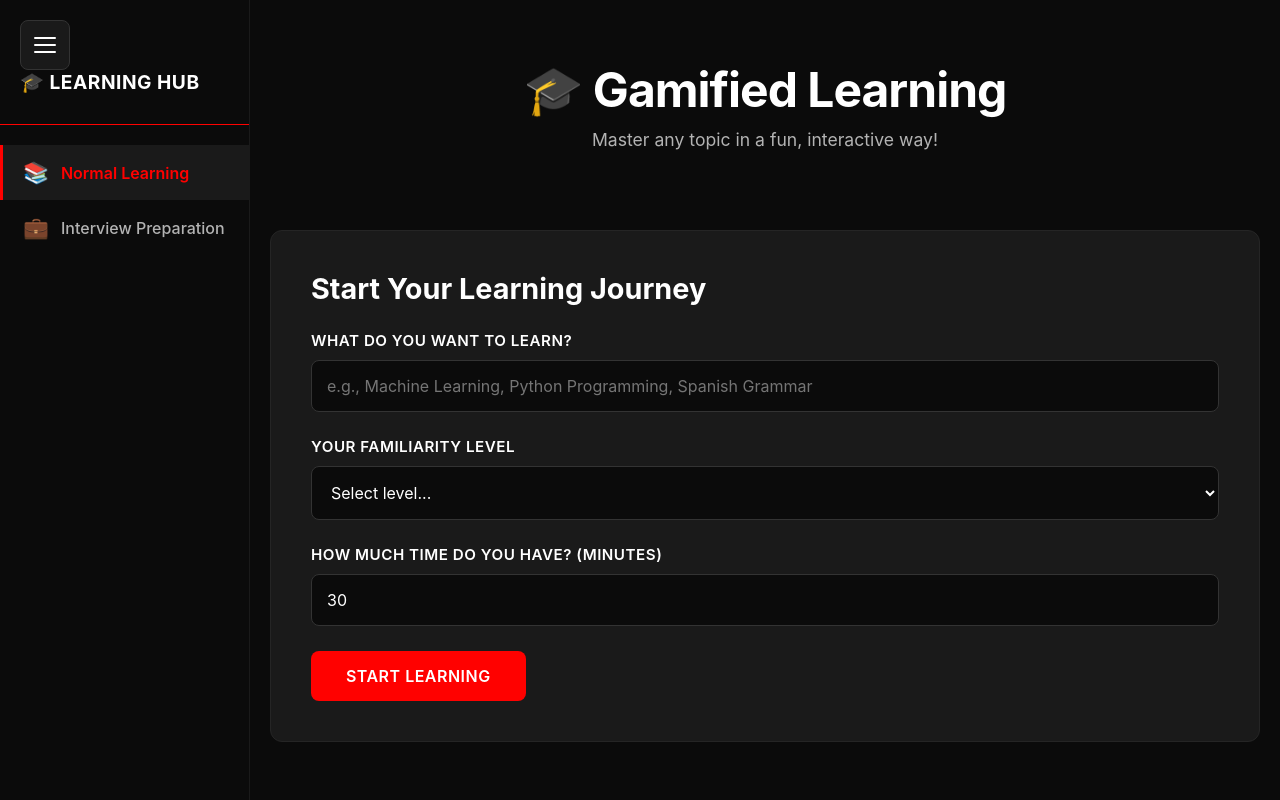
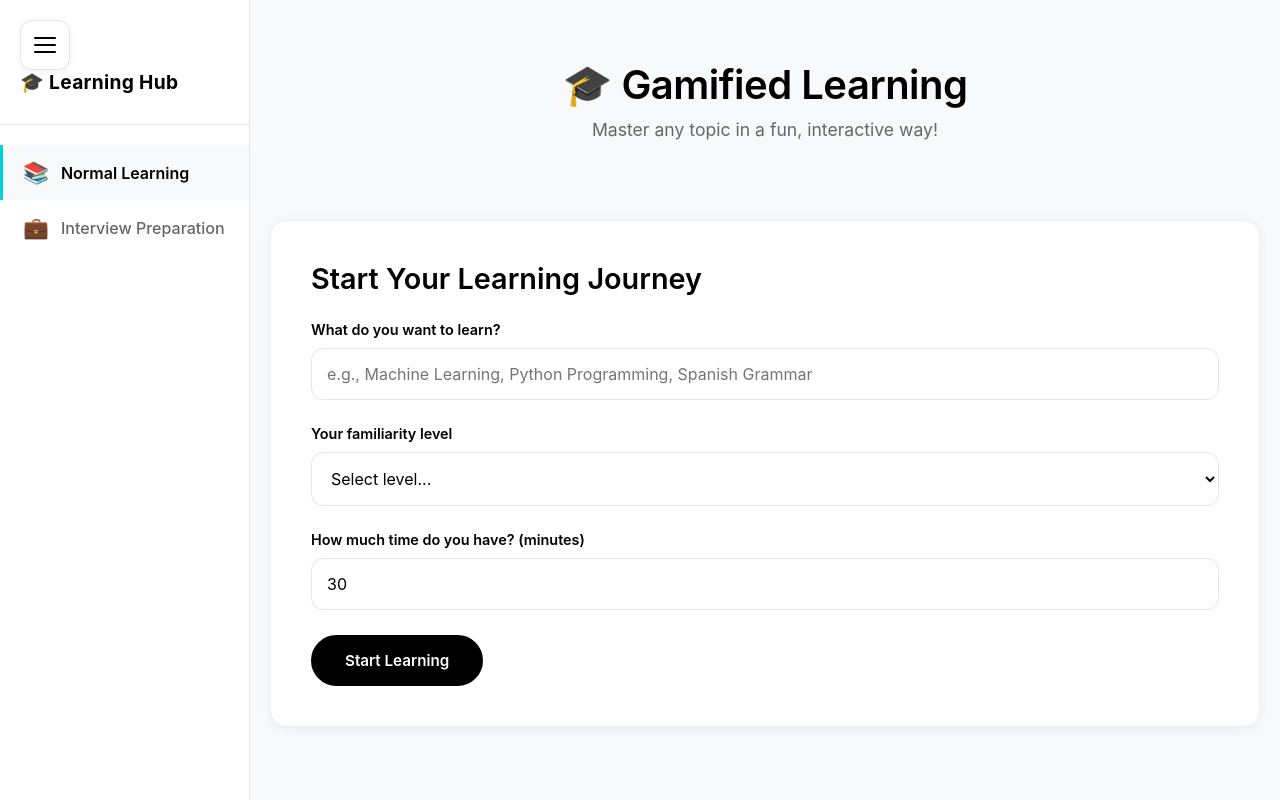
Before and after one commit to aaoswego/fluffy-octo-sniffle, a Flask app: page / in a window 1280 px wide. Run offline with Flask 3, Linux system fonts and the light colour scheme.

Commit message:
Update application design to match Whoop's website aesthetic
Switch from a dark theme with red accents to a light theme with cyan accents, updating color schemes, typography, and component styling to align with Whoop's professional website design.

Replit-Commit-Author: Agent
Replit-Commit-Session-Id: bd43de69-5f13-4379-b90f-2269b6665f7b
Replit-Commit-Checkpoint-Type: intermediate_checkpoint
Replit-Commit-Screenshot-Url: https://storage.googleapis.com/screenshot-production-us-central1/037712b9-69f5-4b07-af4c-2dd31b7e11b2/bd43de69-5f13-4379-b90f-2269b6665f7b/5VhbVsS

```diff
--- a/static/style.css
+++ b/static/style.css
@@ -6,11 +6,11 @@
 
 body {
     font-family: -apple-system, BlinkMacSystemFont, 'Segoe UI', 'Helvetica Neue', Arial, sans-serif;
-    background: #0B0B0B;
+    background: #FFFFFF;
     min-height: 100vh;
     padding: 0;
     margin: 0;
-    color: #FFFFFF;
+    color: #000000;
     display: flex;
 }
 
@@ -21,9 +21,9 @@ body {
     z-index: 1001;
     width: 50px;
     height: 50px;
-    background: #1a1a1a;
-    border: 1px solid #333;
-    border-radius: 8px;
+    background: #FFFFFF;
+    border: 1px solid #E5E5E5;
+    border-radius: 12px;
     cursor: pointer;
     display: flex;
     flex-direction: column;
@@ -31,29 +31,30 @@ body {
     justify-content: center;
     gap: 5px;
     transition: all 0.2s ease;
+    box-shadow: 0 2px 8px rgba(0, 0, 0, 0.06);
 }
 
 .hamburger-btn:hover {
-    background: #252525;
-    border-color: #FF0100;
+    border-color: #00D4D4;
+    box-shadow: 0 4px 12px rgba(0, 212, 212, 0.15);
 }
 
 .hamburger-btn span {
     width: 22px;
     height: 2px;
-    background: #FFFFFF;
+    background: #000000;
     border-radius: 2px;
     transition: all 0.2s ease;
 }
 
 .side-menu {
     width: 250px;
-    background: #0B0B0B;
+    background: #FFFFFF;
     height: 100vh;
     position: fixed;
     left: 0;
     top: 0;
-    border-right: 1px solid #1a1a1a;
+    border-right: 1px solid #E5E5E5;
     display: flex;
     flex-direction: column;
     transition: transform 0.3s ease;
@@ -66,17 +67,16 @@ body {
 
 .menu-header {
     padding: 70px 20px 30px 20px;
-    background: #0B0B0B;
-    color: white;
-    border-bottom: 1px solid #FF0100;
+    background: #FFFFFF;
+    color: #000000;
+    border-bottom: 1px solid #E5E5E5;
 }
 
 .menu-header h3 {
     font-size: 1.2em;
     margin: 0;
     font-weight: 700;
-    letter-spacing: 0.5px;
-    text-transform: uppercase;
+    letter-spacing: 0.3px;
 }
 
 .menu-nav {
@@ -87,7 +87,7 @@ body {
     display: flex;
     align-items: center;
     padding: 15px 20px;
-    color: #B3B3B3;
+    color: #666666;
     text-decoration: none;
     transition: all 0.2s;
     border-left: 3px solid transparent;
@@ -95,14 +95,14 @@ body {
 }
 
 .menu-item:hover {
-    background: #1a1a1a;
-    color: #FFFFFF;
+    background: #F8F9FA;
+    color: #000000;
 }
 
 .menu-item.active {
-    background: #1a1a1a;
-    color: #FF0100;
-    border-left-color: #FF0100;
+    background: #F8F9FA;
+    color: #000000;
+    border-left-color: #00D4D4;
     font-weight: 600;
 }
 
@@ -117,6 +117,7 @@ body {
     padding: 20px;
     min-height: 100vh;
     transition: margin-left 0.3s ease, width 0.3s ease;
+    background: #F8F9FA;
 }
 
 .main-content.expanded {
@@ -144,32 +145,33 @@ header {
 }
 
 header h1 {
-    font-size: 3em;
-    font-weight: 700;
-    letter-spacing: -1px;
+    font-size: 2.5em;
+    font-weight: 600;
+    letter-spacing: -0.5px;
     margin-bottom: 10px;
-    color: #FFFFFF;
+    color: #000000;
 }
 
 .tagline {
-    color: #B3B3B3;
+    color: #666666;
     font-size: 1.1em;
     font-weight: 400;
 }
 
 .card {
-    background: #1a1a1a;
-    border-radius: 12px;
+    background: #FFFFFF;
+    border-radius: 16px;
     padding: 40px;
     margin-bottom: 30px;
-    border: 1px solid #252525;
+    box-shadow: 0 2px 12px rgba(0, 0, 0, 0.06);
+    border: 1px solid #F0F0F0;
 }
 
 .card h2 {
-    color: #FFFFFF;
+    color: #000000;
     margin-bottom: 25px;
     font-size: 1.8em;
-    font-weight: 700;
+    font-weight: 600;
 }
 
 .form-group {
@@ -179,11 +181,9 @@ header h1 {
 .form-group label {
     display: block;
     margin-bottom: 10px;
-    color: #FFFFFF;
+    color: #000000;
     font-weight: 600;
-    font-size: 0.95em;
-    text-transform: uppercase;
-    letter-spacing: 0.5px;
+    font-size: 0.9em;
 }
 
 .form-group input,
@@ -191,12 +191,12 @@ header h1 {
 .form-group textarea {
     width: 100%;
     padding: 15px;
-    border: 1px solid #333;
-    border-radius: 8px;
+    border: 1px solid #E5E5E5;
+    border-radius: 12px;
     font-size: 1em;
     transition: all 0.2s;
-    background: #0B0B0B;
-    color: #FFFFFF;
+    background: #FFFFFF;
+    color: #000000;
     font-family: inherit;
 }
 
@@ -214,38 +214,38 @@ header h1 {
 }
 
 .btn {
-    padding: 15px 35px;
-    border: none;
-    border-radius: 8px;
-    font-size: 1em;
+    padding: 14px 32px;
+    border: 2px solid #000000;
+    border-radius: 30px;
+    font-size: 0.95em;
     font-weight: 600;
     cursor: pointer;
     transition: all 0.2s;
-    text-transform: uppercase;
-    letter-spacing: 0.5px;
     font-family: inherit;
 }
 
 .btn-primary {
-    background: #FF0100;
-    color: white;
+    background: #000000;
+    color: #FFFFFF;
+    border-color: #000000;
 }
 
 .btn-primary:hover {
-    background: #cc0100;
+    background: #1a1a1a;
     transform: translateY(-1px);
+    box-shadow: 0 4px 12px rgba(0, 0, 0, 0.15);
 }
 
 .btn-secondary {
-    background: transparent;
-    color: #FFFFFF;
-    border: 1px solid #333;
+    background: #FFFFFF;
+    color: #000000;
+    border: 2px solid #E5E5E5;
 }
 
 .btn-secondary:hover {
-    background: #1a1a1a;
-    border-color: #FF0100;
-    color: #FF0100;
+    background: #F8F9FA;
+    border-color: #00D4D4;
+    color: #00D4D4;
 }
 
 .screen {
```
Also changed, not shown: other parts of static/style.css (+83 -99 lines), replit.md (+7 -7 lines), attached_assets/image_1760985388294.png (added), attached_assets/image_1760985429649.png (added), 1 other file.
